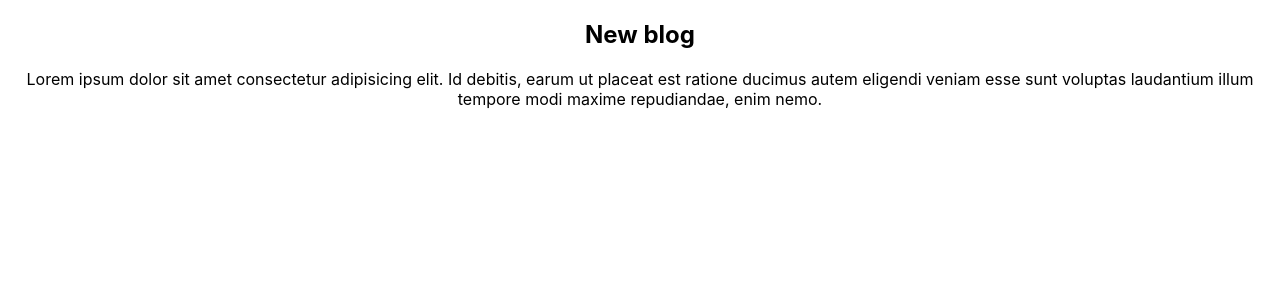
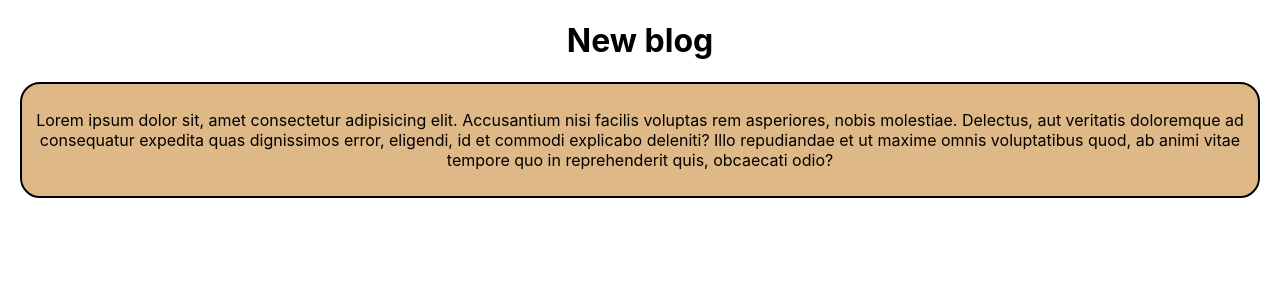
Before and after one commit to HmSani6699/react-practice-projects-1, a React (Create React App) app in the folder react-practice-pojects-1/: page / in a window 1280 px wide. Shown: the top 300 px of the page. Built offline with nearby package versions, Linux system fonts and the light colour scheme.

Commit message:
practice part one complete

```diff
--- a/react-practice-pojects-1/src/App.css
+++ b/react-practice-pojects-1/src/App.css
@@ -32,7 +32,16 @@
   from {
     transform: rotate(0deg);
   }
+
   to {
     transform: rotate(360deg);
   }
 }
+
+.blog {
+  border: 2px solid;
+  margin: 20px;
+  border-radius: 20px;
+  padding: 10px;
+  background-color: burlywood;
+}
--- a/react-practice-pojects-1/src/App.js
+++ b/react-practice-pojects-1/src/App.js
@@ -1,12 +1,11 @@
-import logo from './logo.svg';
 import './App.css';
 
 function App() {
   return (
     <div className="App">
-      <article>
-        <h1>New blog</h1>
-        <p>Lorem ipsum dolor sit amet consectetur adipisicing elit. Id debitis, earum ut placeat est ratione ducimus autem eligendi veniam esse sunt voluptas laudantium illum tempore modi maxime repudiandae, enim nemo.</p>
+      <h1>New blog</h1>
+      <article className='blog'>
+        <p>Lorem ipsum dolor sit, amet consectetur adipisicing elit. Accusantium nisi facilis voluptas rem asperiores, nobis molestiae. Delectus, aut veritatis doloremque ad consequatur expedita quas dignissimos error, eligendi, id et commodi explicabo deleniti? Illo repudiandae et ut maxime omnis voluptatibus quod, ab animi vitae tempore quo in reprehenderit quis, obcaecati odio?</p>
       </article>
     </div>
   );
```
